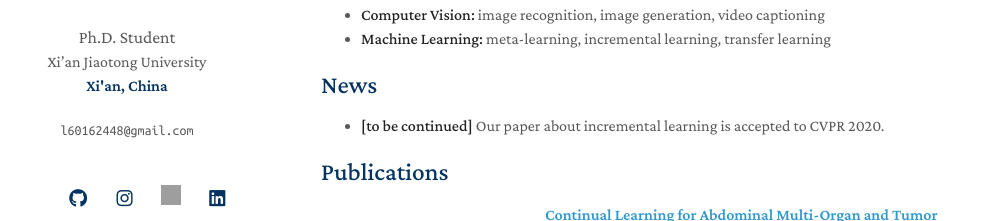
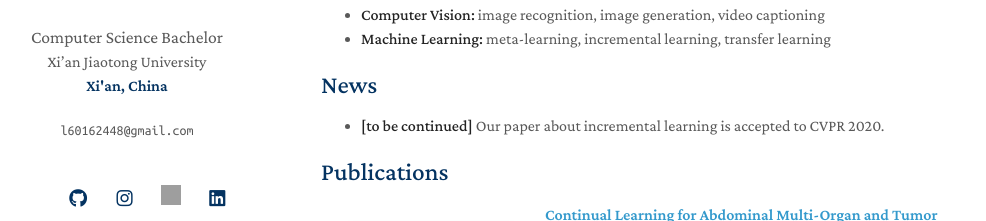
Before and after one commit to LYMQY/LYMQY.github.io, a Jekyll site: the page built from index.md, in a window 1280 px wide. Shown: the part 216-437 px from the top of the page, without its empty margins (149-1135 px from the left). Built offline with Jekyll 4.4.1, drawn with Linux system fonts in a browser that asks for light colours; a style sheet for code colours, icons or effects is not loaded; our own code applies the rules of GitHub Pages for plain Markdown files; grey boxes are pictures that could not be loaded.

Commit message:
change to config

```diff
--- a/_config.yml
+++ b/_config.yml
@@ -1,6 +1,6 @@
 # Basic Information
 title: Yuchen Van
-position: Ph.D. Student
+position: Computer Science Bachelor
 affiliation: Xi’an Jiaotong University
 affiliation_link: http://www.xjtu.edu.cn/
 email: l60162448@gmail.com
```
